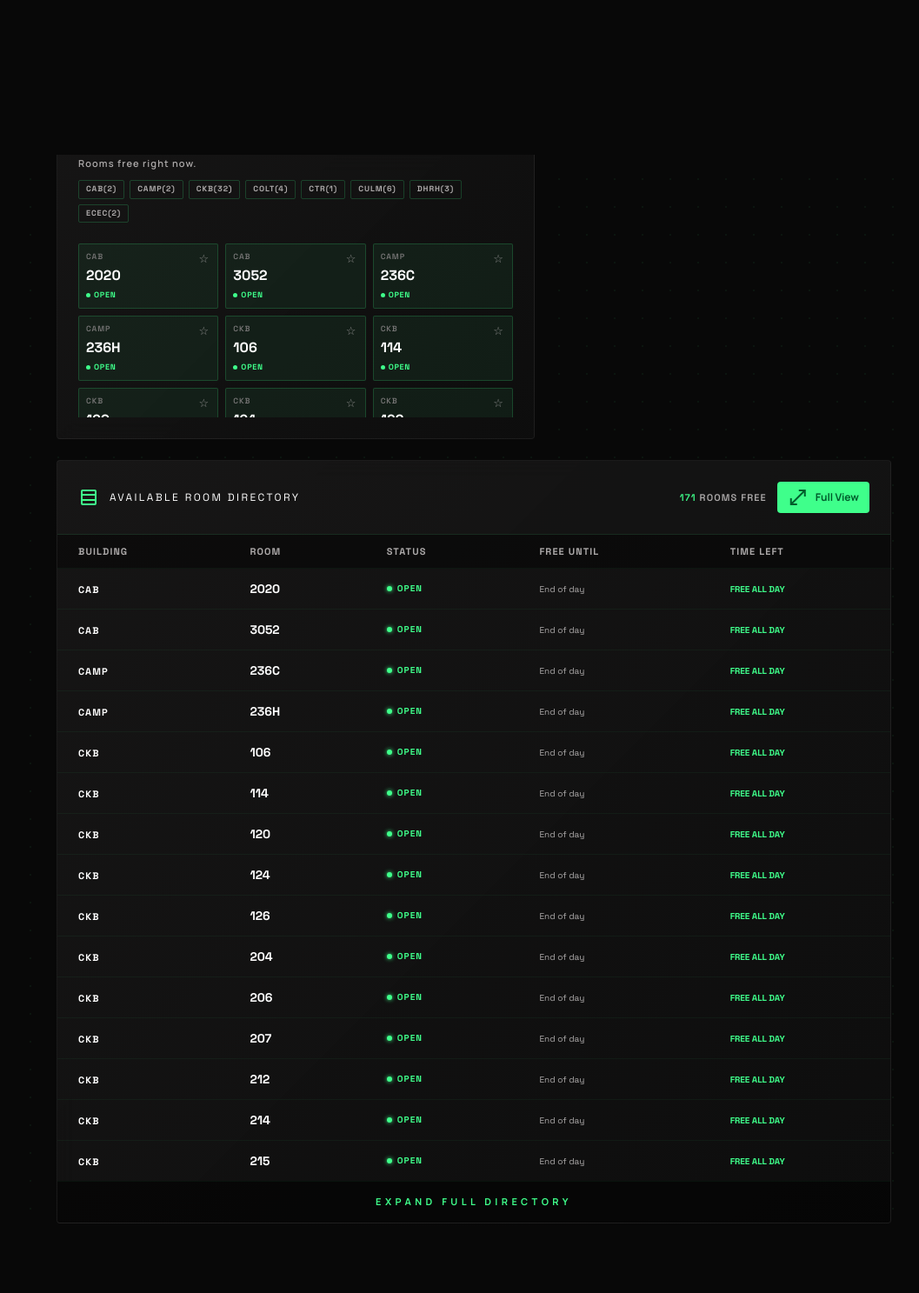
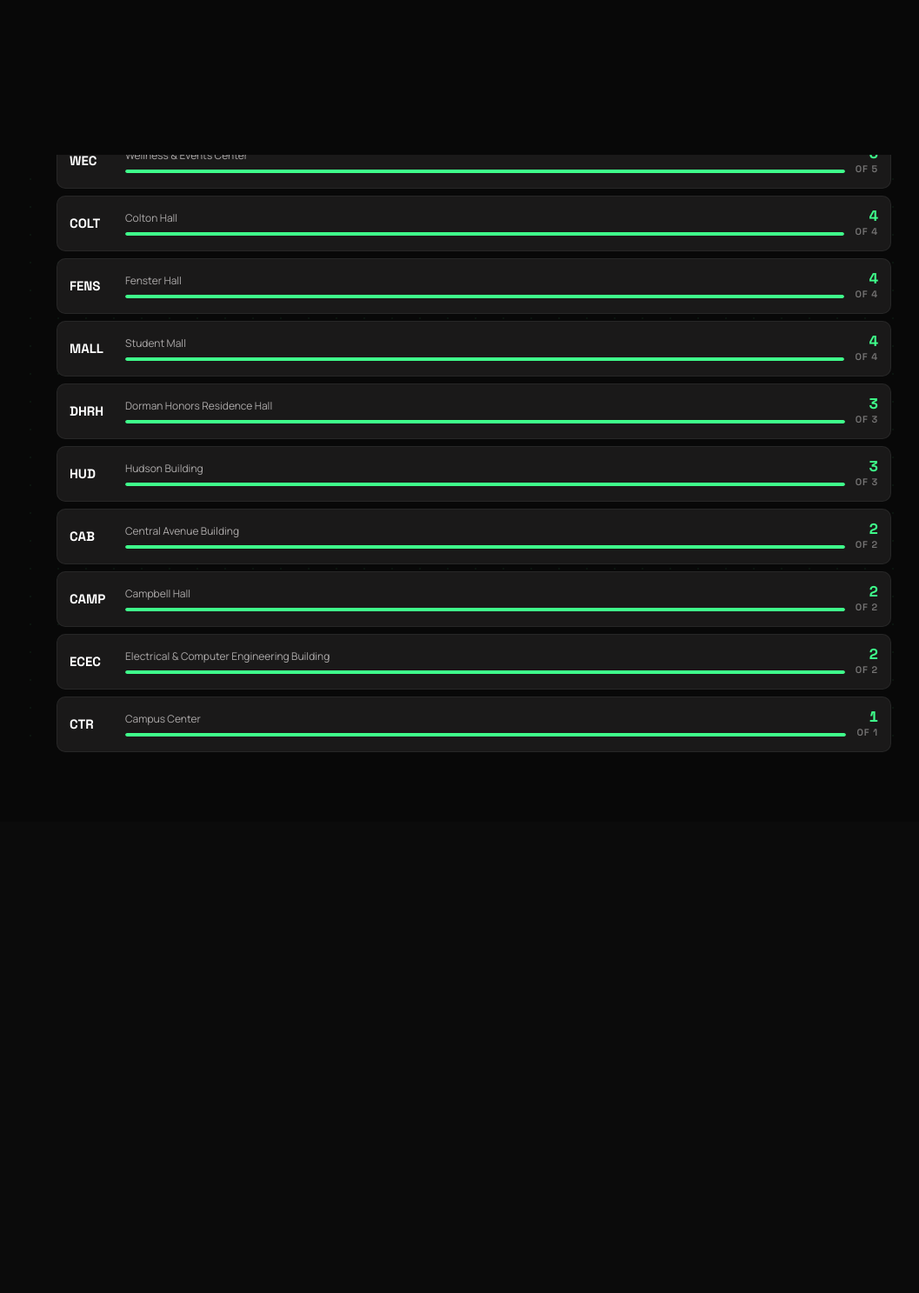
Before and after one commit to shawngeorgie06/Room-Finder, a Flask app: page / in a window 1280 px wide. Shown: the part 1246-2733 px from the top of the page at 87% size, without its empty margins (223-1280 px from the left). After the commit the page ends 2111 px from the top, so only its background shows below. Run offline with Flask 3, Linux system fonts and the light colour scheme.

Commit message:
Replace the dashboard panels with a building-first grid
Live Room Feed, Currently Available Rooms, and Available Room Directory were
three renderings of one dataset competing for the home screen. One grid
replaces them; the flat room list remains at view=rooms.

Co-Authored-By: Claude Opus 5 <noreply@anthropic.com>
Claude-Session: https://claude.ai/code/session_01Pp78opNP7EdRpVZ9eDBWU7

```diff
--- a/static/app.js
+++ b/static/app.js
@@ -57,6 +57,7 @@ const state = {
   dayAt: '',       // day override ('Monday'…'Sunday', empty = today)
   freeAllDay: false, // show only rooms free for rest of day
   soonThresholdMins: 30,  // configurable "busy soon" threshold in minutes
+  hideFullBuildings: true,  // hide buildings with nothing free (home grid)
   map: null,       // full-screen map view instance
   dashMap: null,   // dashboard embedded map instance
   markers: {},
@@ -86,7 +87,6 @@ function togglePin(b, r) {
   pins = pins.includes(key) ? pins.filter(p => p !== key) : [...pins, key];
   localStorage.setItem('pinnedRooms', JSON.stringify(pins));
   if (state.lastRoomsData.length) {
-    renderDashRooms(state.lastRoomsData);
     renderRoomsGrid(state.lastRoomsData);
   }
 }
@@ -285,6 +285,56 @@ function switchView(view) {
   if (view === 'settings')  fetchScheduleInfo();
   syncURL();
 }
+
+// ── Buildings grid (home) ───────────────────────────────────────────────────
+function renderBuildingsGrid(buildings) {
+  const container = $('buildings-grid');
+  if (!container) return;
+  container.textContent = '';
+
+  const visible = state.hideFullBuildings
+    ? buildings.filter(b => b.empty_rooms > 0)
+    : buildings.slice();
+
+  visible.sort((a, b) => b.empty_rooms - a.empty_rooms);
+
+  if (!visible.length) {
+    const empty = document.createElement('div');
+    empty.className = 'label';
+    empty.style.cssText = 'color:var(--muted);padding:32px 4px;text-align:center';
+    empty.textContent = 'No buildings have free rooms right now';
+    container.appendChild(empty);
+    return;
+  }
+
+  visible.forEach(b => {
+    const card = document.createElement('button');
+    card.type = 'button';
+    card.setAttribute('aria-label',
+      `${buildingName(b.building)}, ${b.empty_rooms} of ${b.total_rooms} rooms free`);
+    card.style.cssText = 'display:flex;align-items:center;gap:12px;width:100%;min-height:64px;' +
+      'padding:12px 14px;background:var(--raised);border:1px solid var(--hairline-soft);' +
+      'border-radius:10px;text-align:left;cursor:pointer';
+    card.addEventListener('click', () => openBuildingPanel(b));
+
+    const freePct = b.total_rooms ? Math.round(b.empty_rooms / b.total_rooms * 100) : 0;
+    card.innerHTML = `
+      <div style="width:52px;flex:none;font-family:'Space Grotesk',sans-serif;font-size:15px;font-weight:700;color:var(--text)">${esc(b.building)}</div>
+      <div style="flex:1;min-width:0">
+        <div style="font-size:12px;color:var(--muted);white-space:nowrap;overflow:hidden;text-overflow:ellipsis">${esc(buildingName(b.building))}</div>
+        <div style="height:4px;border-radius:9999px;background:rgba(255,255,255,0.07);margin-top:7px;overflow:hidden">
+          <div style="height:100%;width:${freePct}%;border-radius:9999px;background:var(--free)"></div>
+        </div>
+      </div>
+      <div style="text-align:right;flex:none">
+        <div style="font-family:'Space Grotesk',sans-serif;font-size:17px;font-weight:700;font-variant-numeric:tabular-nums;color:var(--free);line-height:1.15">${b.empty_rooms}</div>
+        <div class="label" style="color:var(--faint)">of ${b.total_rooms}</div>
+      </div>`;
+    container.appendChild(card);
+  });
+}
+
+
 
 // ── Fetch data ─────────────────────────────────────────────────────────────
 async function fetchBuildings() {
@@ -301,7 +351,7 @@ async function fetchBuildings() {
     updateStats(data);
     updateHomeHeroStat(data);
     renderBuildingChips(data);
-    renderDashBuildingFilter(data);
+    renderBuildingsGrid(data);
     if (state.map)     updateBuildingMarkers(state.map,     state.markers,     data);
     if (state.dashMap) updateBuildingMarkers(state.dashMap, state.dashMarkers, data);
     // Show no-classes banner if all buildings have 0 occupied rooms and no day override
@@ -362,11 +412,7 @@ async function fetchRooms() {
     // Free all day filter
     if (state.freeAllDay) data = data.filter(r => r.minutes_until_next === null);
     state.lastRoomsData = data;
-    renderLiveFeed(data);
-    renderDashRooms(data);
-    renderRoomsTable(data);
     renderRoomsGrid(data);
-    renderBestRooms(data);
     renderSidebarTopRooms(data);
     const t = new Date().toLocaleTimeString([], { hour:'2-digit', minute:'2-digit' });
     setText('sidebar-status', `${data.length} rooms free · ${t}`);
@@ -439,9 +485,7 @@ function toggleFilterMore() {
 function applyThreshold() {
   const sel = $('soon-threshold-select');
   if (sel) state.soonThresholdMins = parseInt(sel.value) || 30;
-  // Re-render with existing data (no new fetch needed — threshold is display-only)
-  if (state.allRoomsData.length)    renderLiveFeed(state.allRoomsData);
-  // Re-fetch rooms so renderRoomsGrid and renderDashRooms get fresh calls
+  // Re-fetch rooms so renderRoomsGrid gets fresh calls
   fetchRooms();
   syncURL();
 }
@@ -998,40 +1042,6 @@ function _sortedBestRooms(rooms, limit) {
   }).slice(0, limit);
 }
 
-function renderBestRooms(rooms) {
-  const container = $('dash-best-rooms');
-  if (!container) return;
-  container.innerHTML = '';
-  const best = _sortedBestRooms(rooms, 6);
-  if (!best.length) {
-    container.innerHTML = `<div style="text-align:center;padding:32px;color:#484847;font-family:'Space Grotesk',sans-serif;font-size:11px;text-transform:uppercase;letter-spacing:0.1em">No rooms available</div>`;
-    return;
-  }
-  best.forEach(room => {
-    const isSoon = room.minutes_until_next !== null && room.minutes_until_next <= state.soonThresholdMins;
-    const color = isSoon ? '#f59e0b' : '#3fff8b';
-    const barPct = room.minutes_until_next === null ? 100 : Math.min(100, room.minutes_until_next / 180 * 100);
-    const row = document.createElement('div');
-    row.className = 'interactive';
-    row.style.cssText = `padding:10px 12px;background:rgba(255,255,255,0.02);border:1px solid rgba(255,255,255,0.04);border-radius:2px;cursor:pointer;transition:all 0.15s;min-height:44px`;
-    makeActivatable(row, `${buildingName(room.building)} room ${room.room}, ${formatTime(room.minutes_until_next)} free. Open schedule.`,
-                    () => openRoomDetail(room.building, room.room));
-    row.addEventListener('mouseover', () => { row.style.background = 'rgba(63,255,139,0.05)'; row.style.borderColor = 'rgba(63,255,139,0.15)'; });
-    row.addEventListener('mouseout',  () => { row.style.background = 'rgba(255,255,255,0.02)'; row.style.borderColor = 'rgba(255,255,255,0.04)'; });
-    row.innerHTML = `
-      <div style="display:flex;align-items:center;justify-content:space-between;margin-bottom:6px">
-        <div>
-          <span style="font-family:'Space Grotesk',sans-serif;font-size:9px;color:#767575;text-transform:uppercase;letter-spacing:0.1em">${room.building}</span>
-          <span style="font-family:'Space Grotesk',sans-serif;font-size:16px;font-weight:800;color:#fff;margin-left:8px">${room.room}</span>
-        </div>
-        <span style="font-family:'Space Grotesk',sans-serif;font-size:12px;font-weight:700;color:${color}">${formatTime(room.minutes_until_next)}</span>
-      </div>
-      <div style="height:2px;background:rgba(255,255,255,0.06);border-radius:2px;overflow:hidden">
-        <div style="height:100%;width:${barPct}%;background:${color};opacity:0.5;transition:width 0.5s ease"></div>
-      </div>`;
-    container.appendChild(row);
-  });
-}
 
 function renderSidebarTopRooms(rooms) {
   const container = $('sidebar-top-rooms');
@@ -1064,115 +1074,12 @@ function renderSidebarTopRooms(rooms) {
 }
 
 // ── Live feed (dashboard) ──────────────────────────────────────────────────
-function renderLiveFeed(rooms) {
-  const container = $('live-feed');
-  if (!container) return;
-  container.textContent = '';
-  const t = new Date().toLocaleTimeString([], { hour:'2-digit', minute:'2-digit' });
-  rooms.slice(0, 10).forEach(room => {
-    const isSoon = room.minutes_until_next !== null && room.minutes_until_next <= state.soonThresholdMins;
-    const color = isSoon ? '#f59e0b' : '#3fff8b';
-    const label = isSoon ? 'Closing soon' : 'Available';
-    const item = document.createElement('div');
-    item.className = 'relative pl-6 border-l';
-    item.style.borderColor = color + '33';
-    item.innerHTML = `
-      <div class="absolute -left-1 top-0 w-2 h-2 rounded-full" style="background:${color};box-shadow:0 0 5px ${color}"></div>
-      <div style="font-family:'Space Grotesk',sans-serif;font-size:10px;color:${color};margin-bottom:3px;letter-spacing:0.1em">${t} // ${label}</div>
-      <p style="font-family:'Space Grotesk',sans-serif;font-size:12px;font-weight:700;color:#fff;margin-bottom:2px">${room.building}-${room.room}</p>
-      <p style="font-family:'Space Grotesk',sans-serif;font-size:10px;color:#adaaaa;line-height:1.4">${room.minutes_until_next === null ? 'Free for the rest of the day.' : `Next class in ${room.minutes_until_next} minutes.`}</p>`;
-    container.appendChild(item);
-  });
-  if (!rooms.length) {
-    container.innerHTML = `<p style="font-family:'Space Grotesk',sans-serif;font-size:10px;color:#767575;text-align:center;padding:40px 0;text-transform:uppercase;letter-spacing:0.1em">No rooms available</p>`;
-  }
-}
 
 // ── Dashboard mini room grid ───────────────────────────────────────────────
-function renderDashRooms(rooms) {
-  const container = $('dash-rooms');
-  if (!container) return;
-  container.textContent = '';
-  pinSort(rooms).slice(0, 12).forEach(room => {
-    const isSoon = room.minutes_until_next !== null && room.minutes_until_next <= state.soonThresholdMins;
-    const color = isSoon ? '#f59e0b' : '#3fff8b';
-    const cell = document.createElement('div');
-    cell.className = 'interactive';
-    cell.style.cssText = `background:${color}10;border:1px solid ${color}30;padding:8px;border-radius:2px;cursor:pointer;transition:background 0.15s;position:relative;min-height:44px`;
-    const pinned = isPinned(room.building, room.room);
-    const pin = document.createElement('button');
-    pin.type = 'button';
-    pin.textContent = pinned ? '★' : '☆';
-    pin.title = pinned ? 'Unpin' : 'Pin to top';
-    pin.setAttribute('aria-pressed', String(pinned));
-    pin.setAttribute('aria-label', `${pinned ? 'Unpin' : 'Pin'} ${room.building} ${room.room}`);
-    pin.style.cssText = `position:absolute;top:0;right:0;font-size:13px;cursor:pointer;color:${pinned ? '#3fff8b' : '#8a8a89'};z-index:2;line-height:1;background:none;border:none;padding:8px;min-width:32px;min-height:32px`;
-    pin.addEventListener('click', e => { e.stopPropagation(); togglePin(room.building, room.room); });
-    pin.addEventListener('keydown', e => e.stopPropagation());
-    cell.appendChild(pin);
-    cell.title = `${room.building}-${room.room} · tap for schedule`;
-    makeActivatable(cell, `${buildingName(room.building)} room ${room.room}. Open schedule.`,
-                    () => openRoomDetail(room.building, room.room));
-    cell.onmouseover = () => { cell.style.background = `${color}20`; };
-    cell.onmouseout  = () => { cell.style.background = `${color}10`; };
-    const _dcBldg = document.createElement('div');
-    _dcBldg.style.cssText = "font-family:'Space Grotesk',sans-serif;font-size:9px;font-weight:600;color:#767575;text-transform:uppercase;letter-spacing:0.1em;margin-bottom:2px";
-    _dcBldg.textContent = room.building;
-    const _dcRoom = document.createElement('div');
-    _dcRoom.style.cssText = `font-family:'Space Grotesk',sans-serif;font-size:16px;font-weight:800;color:#fff`;
-    _dcRoom.textContent = room.room;
-    const _dcStatus = document.createElement('div');
-    _dcStatus.style.cssText = 'display:flex;align-items:center;gap:4px;margin-top:4px';
-    const _dcDot = document.createElement('span');
-    _dcDot.style.cssText = `width:5px;height:5px;border-radius:50%;background:${color};display:inline-block;flex-shrink:0`;
-    const _dcLabel = document.createElement('span');
-    _dcLabel.style.cssText = `font-family:'Space Grotesk',sans-serif;font-size:9px;font-weight:700;color:${color};text-transform:uppercase;letter-spacing:0.08em`;
-    _dcLabel.textContent = isSoon ? 'Closing soon' : 'Open';
-    _dcStatus.appendChild(_dcDot);
-    _dcStatus.appendChild(_dcLabel);
-    cell.appendChild(_dcBldg);
-    cell.appendChild(_dcRoom);
-    cell.appendChild(_dcStatus);
-    container.appendChild(cell);
-  });
-}
 
 // ── Rooms table (dashboard) ────────────────────────────────────────────────
-function renderRoomsTable(rooms) {
-  const tbody = $('rooms-table-body');
-  if (!tbody) return;
-  setText('table-count', rooms.length);
-  tbody.textContent = '';
-  rooms.slice(0, 15).forEach(room => {
-    const isSoon = room.minutes_until_next !== null && room.minutes_until_next <= state.soonThresholdMins;
-    const color = isSoon ? '#f59e0b' : '#3fff8b';
-    const tr = document.createElement('tr');
-    tr.className = 'hover:bg-primary/5 transition-colors';
-    tr.innerHTML = `
-      <td class="px-3 sm:px-6 py-3"><span style="font-family:'Space Grotesk',sans-serif;font-size:11px;font-weight:700;color:#fff;letter-spacing:0.1em">${room.building}</span></td>
-      <td class="px-3 sm:px-6 py-3"><span style="font-family:'Space Grotesk',sans-serif;font-size:14px;font-weight:700;color:#fff">${room.room}</span></td>
-      <td class="px-3 sm:px-6 py-3 hidden sm:table-cell"><div style="display:flex;align-items:center;gap:6px"><span style="width:6px;height:6px;border-radius:50%;background:${color};box-shadow:0 0 5px ${color};display:inline-block"></span><span style="font-family:'Space Grotesk',sans-serif;font-size:10px;font-weight:700;color:${color};text-transform:uppercase;letter-spacing:0.1em">${isSoon?'CLOSING':'OPEN'}</span></div></td>
-      <td class="px-3 sm:px-6 py-3 hidden sm:table-cell"><span style="font-family:'Space Grotesk',sans-serif;font-size:10px;color:#adaaaa">${room.minutes_until_next===null?'End of day':'~'+room.minutes_until_next+'m'}</span></td>
-      <td class="px-3 sm:px-6 py-3"><span style="font-family:'Space Grotesk',sans-serif;font-size:10px;font-weight:700;color:${color}">${formatTime(room.minutes_until_next)}</span></td>`;
-    tbody.appendChild(tr);
-  });
-}
 
 // ── Dashboard building filter chips ───────────────────────────────────────
-function renderDashBuildingFilter(buildings) {
-  const container = $('dash-building-filter');
-  if (!container) return;
-  container.textContent = '';
-  buildings.slice(0, 8).forEach(b => {
-    const btn = document.createElement('button');
-    btn.style.cssText = `padding:3px 8px;font-family:'Space Grotesk',sans-serif;font-size:9px;font-weight:700;border:1px solid rgba(63,255,139,0.2);color:#adaaaa;border-radius:2px;cursor:pointer;text-transform:uppercase;letter-spacing:0.1em;background:transparent;transition:all 0.15s`;
-    btn.textContent = `${b.building}(${b.empty_rooms})`;
-    btn.addEventListener('mouseover', () => { btn.style.color='#3fff8b'; btn.style.borderColor='rgba(63,255,139,0.5)'; });
-    btn.addEventListener('mouseout',  () => { btn.style.color='#adaaaa'; btn.style.borderColor='rgba(63,255,139,0.2)'; });
-    btn.addEventListener('click', () => { state.building = b.building; fetchRooms(); switchView('rooms'); });
-    container.appendChild(btn);
-  });
-}
 
 // ── Room grid skeleton loader ──────────────────────────────────────────────
 function renderRoomsGridSkeleton() {
--- a/templates/index.html
+++ b/templates/index.html
@@ -348,84 +348,13 @@
       </div>
 
       <!-- Dashboard Grid -->
-      <div class="grid grid-cols-12 gap-6">
-
-        <!-- LIVE ROOM FEED -->
-        <div class="col-span-12 xl:col-span-3 glass-card border border-primary/10 flex flex-col rounded-sm">
-          <div class="p-5 border-b border-primary/10 flex items-center justify-between">
-            <div class="flex items-center gap-2">
-              <span class="w-1.5 h-1.5 bg-primary animate-pulse rounded-full"></span>
-              <h3 class="text-xs font-label uppercase tracking-widest text-on-surface">Live Room Feed</h3>
-            </div>
-            <span class="text-label font-label text-primary">Streaming live</span>
-          </div>
-          <div id="live-feed" class="flex-1 overflow-y-auto max-h-[420px] p-4 space-y-4"></div>
-          <div class="p-4 border-t border-primary/10">
-            <button onclick="switchView('rooms')" class="w-full py-2 bg-primary/5 text-primary text-label font-bold uppercase tracking-widest border border-primary/10 hover:bg-primary/20 transition-all">
-              View All Rooms
-            </button>
-          </div>
+      <div>
+        <div class="flex items-center justify-between gap-3 mb-4">
+          <h2 class="text-title text-white">Buildings</h2>
+          <div id="buildings-controls" class="flex items-center gap-2"></div>
         </div>
-
-        <!-- BEST ROOMS RIGHT NOW -->
-        <div class="flex col-span-12 lg:col-span-5 glass-card border border-primary/10 p-6 rounded-sm flex-col">
-          <div class="flex items-center justify-between mb-5">
-            <div class="flex items-center gap-3">
-              <span class="material-symbols-outlined text-primary text-xl">star</span>
-              <h3 class="text-xs font-label uppercase tracking-[0.2em] text-on-surface">Best Rooms Right Now</h3>
-            </div>
-            <button onclick="switchView('rooms')" class="text-label font-bold text-primary tracking-widest uppercase hover:opacity-70 transition-all">View All →</button>
-          </div>
-          <div id="dash-best-rooms" class="flex-1 space-y-2 overflow-y-auto"></div>
-        </div>
-
-        <!-- EMPTY ROOMS TABLE -->
-        <div class="col-span-12 lg:col-span-7 glass-card border border-white/5 p-6 rounded-sm relative group">
-          <div class="flex flex-col gap-3 mb-6">
-            <div class="flex items-center gap-3">
-              <span class="material-symbols-outlined text-primary text-xl">meeting_room</span>
-              <h3 class="text-xs font-label uppercase tracking-[0.2em] text-on-surface">Currently Available Rooms</h3>
-            </div>
-            <p class="text-label text-on-surface-variant tracking-widest">Rooms free right now.</p>
-            <div id="dash-building-filter" class="flex flex-wrap gap-1.5"></div>
-          </div>
-          <div id="dash-rooms" class="grid grid-cols-2 sm:grid-cols-3 gap-2 max-h-[200px] overflow-y-auto"></div>
-        </div>
-
-        <!-- AVAILABLE ROOMS TABLE (full width) -->
-        <div class="hidden lg:block col-span-12 glass-card border border-white/5 rounded-sm overflow-hidden">
-          <div class="p-4 sm:p-6 border-b border-primary/10 flex flex-col sm:flex-row sm:items-center sm:justify-between gap-3 bg-surface-container/20">
-            <div class="flex items-center gap-3">
-              <span class="material-symbols-outlined text-primary">table_rows</span>
-              <h3 class="text-xs font-label uppercase tracking-[0.2em] text-on-surface">Available Room Directory</h3>
-            </div>
-            <div class="flex items-center gap-3">
-              <span class="text-label text-on-surface-variant font-label tracking-widest uppercase">
-                <span id="table-count" class="text-primary">--</span> rooms free
-              </span>
-              <button onclick="switchView('rooms')" class="flex items-center gap-2 px-3 py-1.5 bg-primary text-on-primary font-bold text-xs rounded-sm hover:brightness-110 transition-all whitespace-nowrap">
-                <span class="material-symbols-outlined text-sm">open_in_full</span> Full View
-              </button>
-            </div>
-          </div>
-          <div class="overflow-x-auto">
-            <table class="w-full text-left">
-              <thead>
-                <tr class="bg-black/40 text-on-surface-variant text-label font-label uppercase tracking-widest border-b border-primary/5">
-                  <th class="px-3 sm:px-6 py-3 font-bold">Building</th>
-                  <th class="px-3 sm:px-6 py-3 font-bold">Room</th>
-                  <th class="px-3 sm:px-6 py-3 font-bold hidden sm:table-cell">Status</th>
-                  <th class="px-3 sm:px-6 py-3 font-bold hidden sm:table-cell">Free Until</th>
-                  <th class="px-3 sm:px-6 py-3 font-bold">Time Left</th>
-                </tr>
-              </thead>
-              <tbody id="rooms-table-body" class="divide-y divide-primary/5 text-sm"></tbody>
-            </table>
-          </div>
-          <div class="p-4 bg-black/60 border-t border-primary/5 flex justify-center">
-            <button onclick="switchView('rooms')" class="text-label font-bold text-primary tracking-[0.4em] uppercase hover:tracking-[0.6em] transition-all">Expand Full Directory</button>
-          </div>
-        </div>
+        <div id="buildings-grid" class="grid grid-cols-1 sm:grid-cols-2 xl:grid-cols-3 gap-2"></div>
+      </div>
 
       </div>
     </div>
```
